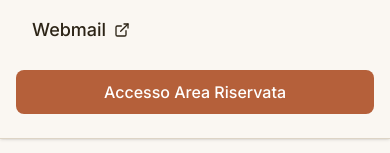
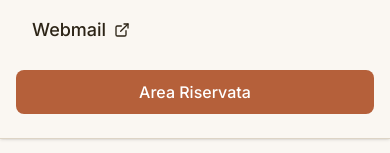
Before and after one commit to Gr3it/nextjs-biotre, a Next.js app: page / in a window 390 px wide. Both pictures are taken after a click on the button 354 px from the left and 40 px from the top of the page. Shown: the part 194-347 px from the top of the page. Built offline with nearby package versions, Linux system fonts and the light colour scheme; no server answers.

Commit message:
updated mobile login button name

```diff
--- a/components/Navbar.tsx
+++ b/components/Navbar.tsx
@@ -152,7 +152,7 @@ export default function Navbar({ session }: { session: SessionData | null }) {
                 onClick={() => setIsOpen(false)}
                 className="block w-full px-5 py-2.5 bg-accent text-white rounded-lg font-medium hover:opacity-90 transition-opacity"
               >
-                Accesso Area Riservata
+                Area Riservata
               </a>
             )}
           </div>
```
